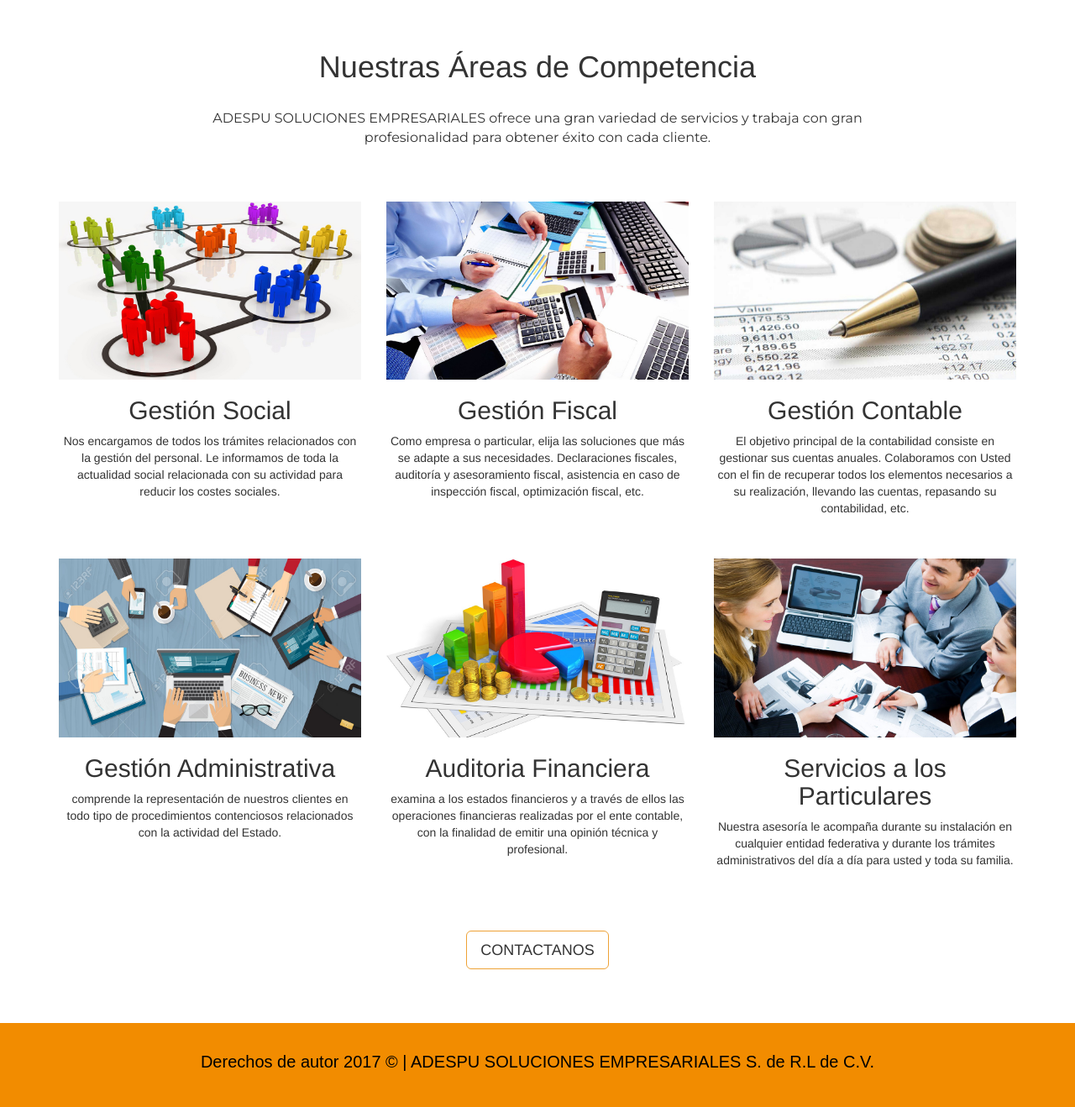
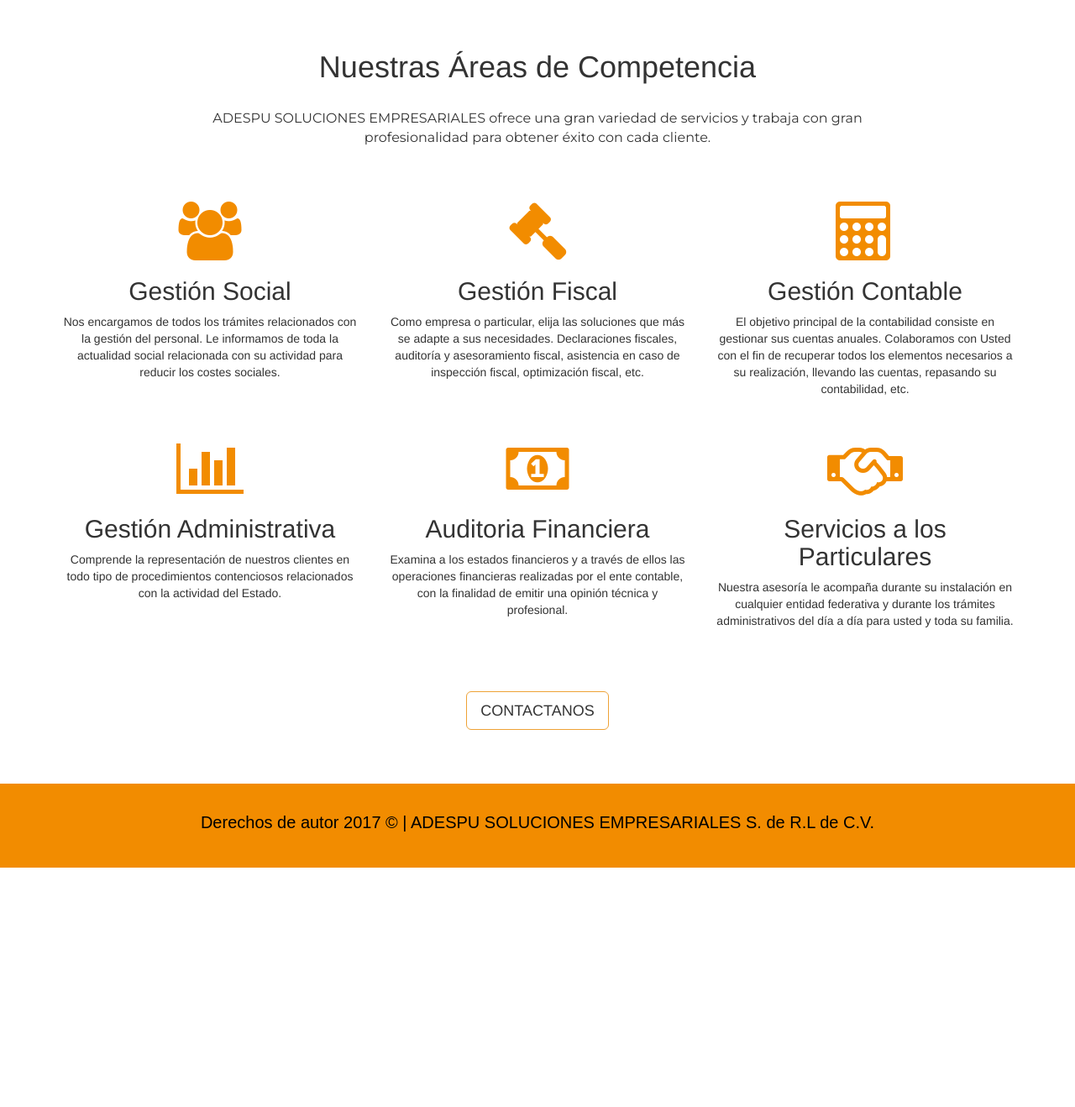
Before and after one commit to esteban1234/adespu, a PHP site: page /vistas/servicios.php in a window 1280 px wide. Shown: the part 756-2074 px from the top of the page at 84% size. After the commit the page ends 1789 px from the top, so only its background shows below. Run offline with PHP 8.4, Linux system fonts and the light colour scheme; some web fonts are replaced.

Commit message:
cambios listos

```diff
--- a/css/estilos.css
+++ b/css/estilos.css
@@ -170,7 +170,7 @@ footer p{
 
 .bannern{
     height: 550px;
-    background: url('../img/nosotros.jpg');
+    background: url('../img/nosotros2.jpg');
     background-size: cover;
     /*background-position: center center;*/
     background-repeat: no-repeat;
@@ -208,8 +208,11 @@ footer p{
   background-attachment: fixed;
 
 }
-.icono{
+.iconos{
   text-align: center;
+}
+.iconos i{
+  color: #F28C00;
 }
 /*-------------------servicios---------------*/
 
@@ -233,6 +236,7 @@ footer p{
   margin: 0 auto;
   margin-top: 16%;
 }
+
 /*-----------------contacto-----------------*/
 .bannerc{
     height: 550px;
--- a/vistas/servicios.php
+++ b/vistas/servicios.php
@@ -28,20 +28,23 @@
       <div class="container">
         <div class="row">
           <div class="col-md-4">
-            <img src="../img/01.jpg"
-            class="img-responsive">
+            <div class="iconos">
+              <i class="fa fa-users fa-5x" aria-hidden="true"></i>
+            </div>
             <h2 class="text-center">Gestión Social</h2>
             <p class="text-center">Nos encargamos de todos los trámites relacionados con la gestión del personal. Le informamos de toda la actualidad social relacionada con su actividad para reducir los costes sociales.</p>
           </div>
           <div class="col-md-4">
-            <img src="../img/02.jpg"
-            class="img-responsive">
+            <div class="iconos">
+              <i class="fa fa-gavel fa-5x" aria-hidden="true"></i>
+            </div>
             <h2 class="text-center">Gestión Fiscal</h2>
             <p class="text-center">Como empresa o particular, elija las soluciones que más se adapte a sus necesidades. Declaraciones fiscales, auditoría y asesoramiento fiscal, asistencia en caso de inspección fiscal, optimización fiscal, etc.</p>
           </div>
           <div class="col-md-4">
-            <img src="../img/03.jpg"
-            class="img-responsive">
+            <div class="iconos">
+              <i class="fa fa-calculator fa-5x" aria-hidden="true"></i>
+            </div>
             <h2 class="text-center">Gestión Contable</h2>
             <p class="text-center">El objetivo principal de la contabilidad consiste en gestionar sus cuentas anuales. Colaboramos con Usted con el fin de recuperar todos los elementos necesarios a su realización, llevando las cuentas, repasando su contabilidad, etc.</p>
           </div>
@@ -53,20 +56,23 @@
       <div class="container">
         <div class="row">
           <div class="col-md-4">
-            <img src="../img/04.jpg"
-            class="img-responsive">
+            <div class="iconos">
+              <i class="fa fa-bar-chart fa-5x" aria-hidden="true"></i>
+            </div>
             <h2 class="text-center">Gestión Administrativa</h2>
-            <p class="text-center">comprende la representación de nuestros clientes en todo tipo de procedimientos contenciosos relacionados con la actividad del Estado. </p>
+            <p class="text-center">Comprende la representación de nuestros clientes en todo tipo de procedimientos contenciosos relacionados con la actividad del Estado. </p>
           </div>
           <div class="col-md-4">
-            <img src="../img/05.jpg"
-            class="img-responsive">
+            <div class="iconos">
+              <i class="fa fa-money fa-5x" aria-hidden="true"></i>
+            </div>
             <h2 class="text-center">Auditoria Financiera</h2>
-            <p class="text-center">examina a los estados financieros y a través de ellos las operaciones financieras realizadas por el ente contable, con la finalidad de emitir una opinión técnica y profesional.</p>
+            <p class="text-center">Examina a los estados financieros y a través de ellos las operaciones financieras realizadas por el ente contable, con la finalidad de emitir una opinión técnica y profesional.</p>
           </div>
           <div class="col-md-4">
-            <img src="../img/06.jpg"
-            class="img-responsive">
+            <div class="iconos">
+              <i class="fa fa-handshake-o fa-5x" aria-hidden="true"></i>
+            </div>
             <h2 class="text-center">Servicios a los Particulares</h2>
             <p class="text-center">Nuestra asesoría le acompaña durante su instalación en cualquier entidad federativa y durante los trámites administrativos del día a día para usted y toda su familia.</p>
           </div>
```
Also changed, not shown: vistas/nosotros.php (+5 -5 lines), img/01.jpg (deleted), img/02.jpg (deleted), img/03.jpg (deleted), img/04.jpg (deleted), img/05.jpg (deleted), img/06.jpg (deleted), img/nosotros2.jpg (added).
